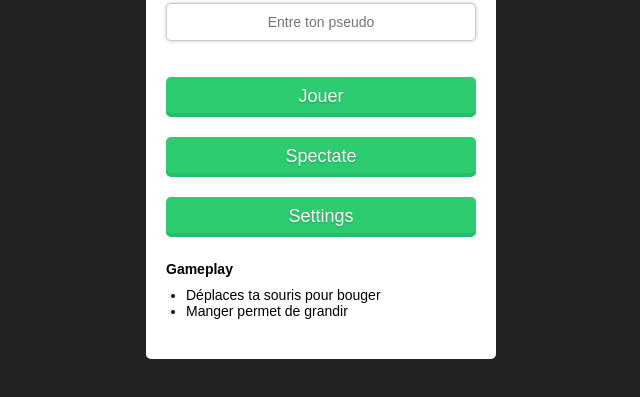
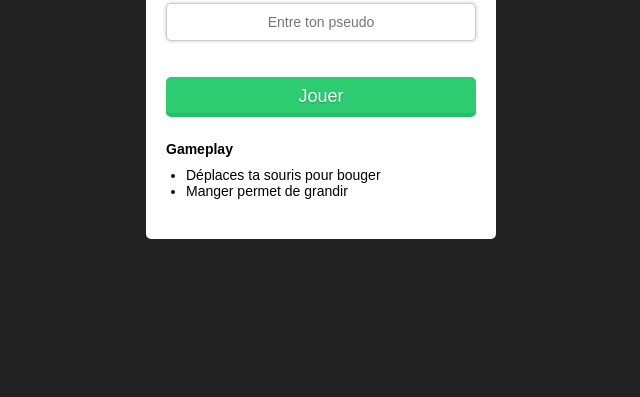
Before and after one commit to G-Hugo/agaball2, a website built with webpack: page src/client/index.html in a window 1280 px wide. Shown: the part 193-590 px from the top of the page, without its empty margins (319-959 px from the left). Built offline with nearby package versions, Linux system fonts and the light colour scheme.

Commit message:
Add files via upload

```diff
--- a/src/client/index.html
+++ b/src/client/index.html
@@ -28,8 +28,6 @@
             <b class="input-error">Pseudo en alphanumérique!</b>
             <br />
             <a onclick="document.getElementById('spawn_cell').play();"><button id="startButton">Jouer</button></a>
-            <button id="spectateButton">Spectate</button>
-            <button id="settingsButton">Settings</button>
             <br />
             <div id="settings">
                 <h3>Settings</h3>
```
